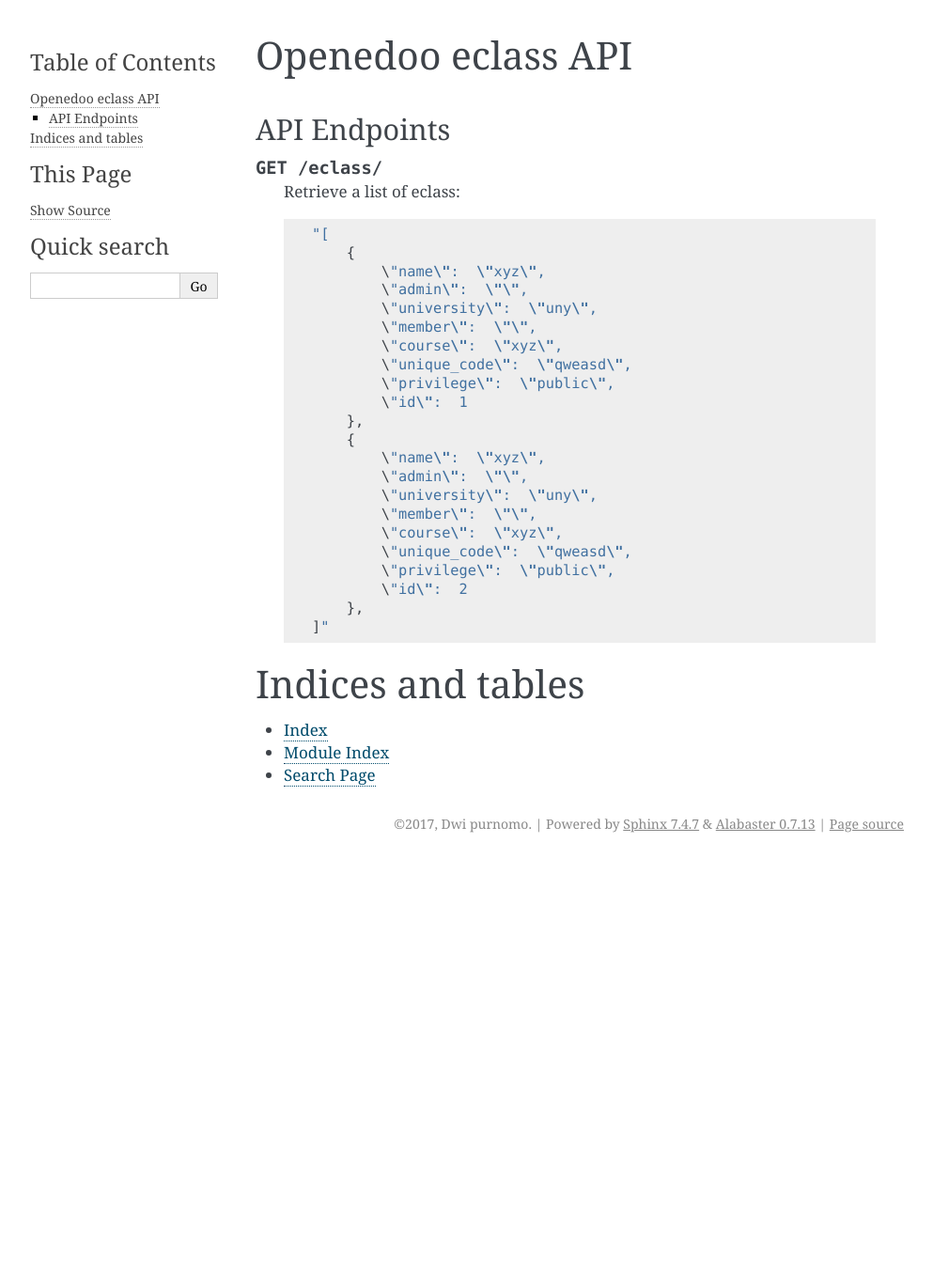
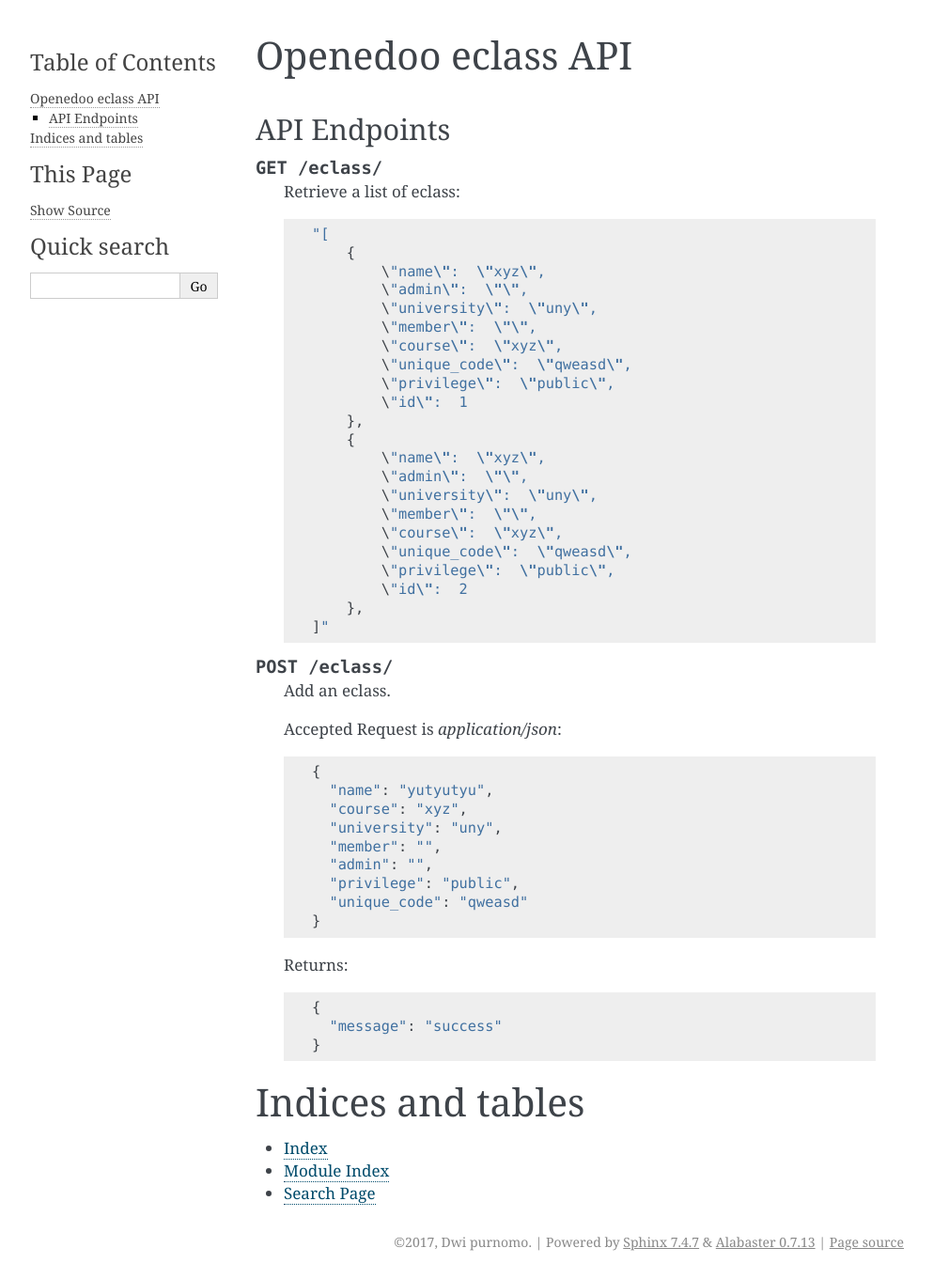
Before and after one commit to openedoo/module_eclass, a Sphinx documentation site: the page built from docs/source/index.rst, in a window 1280 px wide. Shown: the whole page at 94% size, without its empty margins (148-1141 px from the left). Built offline with Sphinx 7.4.7, drawn with Linux system fonts in a browser that asks for light colours; formulas are drawn with MathJax 3; before the commit the page ends 916 px from its top, so only the background shows below that.

Commit message:
Add eclass docs on post method

```diff
--- a/docs/source/index.rst
+++ b/docs/source/index.rst
@@ -36,6 +36,28 @@ API Endpoints
             },
         ]"
 
+.. http:post::  /eclass/
+
+    Add an eclass.
+
+    Accepted Request is `application/json`::
+
+        {
+          "name": "yutyutyu",
+          "course": "xyz",
+          "university": "uny",
+          "member": "",
+          "admin": "",
+          "privilege": "public",
+          "unique_code": "qweasd"
+        }
+
+    Returns::
+
+        {
+          "message": "success"
+        }
+
 
 .. toctree::
    :maxdepth: 2
```
